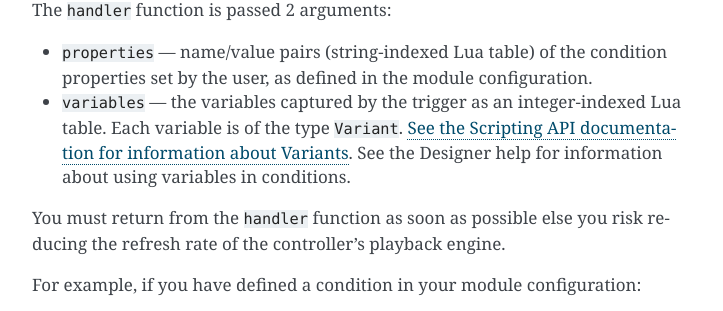
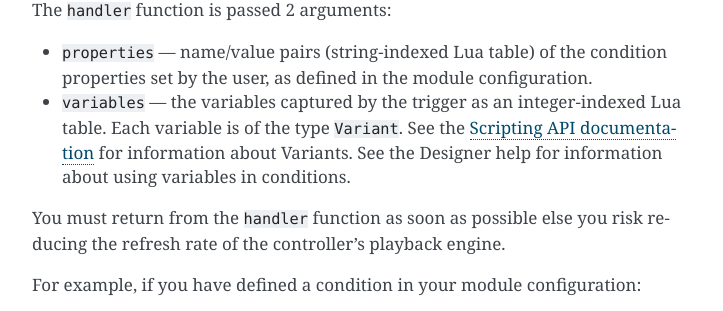
Before and after one commit to carallon/io-module-developer-guide, a Sphinx documentation site: the page built from source/guide/module-instances.rst, in a window 1280 px wide and 1400 px high, scrolled down 4260 px. Shown: the part 144-455 px from the top of the window, without its empty margins (388-1111 px from the left). Built offline with Sphinx 7.4.7, drawn with Linux system fonts in a browser that asks for light colours; some of the changed text lies outside the part shown.

```diff
--- a/source/guide/module-instances.rst
+++ b/source/guide/module-instances.rst
@@ -162,7 +162,7 @@ To test the condition, you implement the condition's ``handler`` function, retur
 The ``handler`` function is passed 2 arguments:
 
 * ``properties`` --- name/value pairs (string-indexed Lua table) of the condition properties set by the user, as defined in the module configuration.
-* ``variables`` --- the variables captured by the trigger as an integer-indexed Lua table. Each variable is of the type ``Variant``. `See the Scripting API documentation for information about Variants <http://www.pharoscontrols.com/software_help/designer2/Default.htm#Help/Reference/Scripting/Variants.htm>`_. See the Designer help for information about using variables in conditions.
+* ``variables`` --- the variables captured by the trigger as an integer-indexed Lua table. Each variable is of the type ``Variant``. See the `Scripting API documentation <http://www.pharoscontrols.com/software_help/designer2/Default.htm#Help/Reference/Scripting/Variants.htm>`_ for information about Variants. See the Designer help for information about using variables in conditions.
 
 You must return from the ``handler`` function as soon as possible else you risk reducing the refresh rate of the controller's playback engine.
 
@@ -223,7 +223,7 @@ Actions defined in the module configuration JSON file are accessed in Lua throug
 To implement a function to perform the action, you implement the action's ``handler`` function, which is passed 2 arguments:
 
 * ``properties`` --- name/value pairs (string-indexed Lua table) of the action properties set by the user, as defined in the module configuration.
-* ``variables`` --- the variables captured by the trigger as an integer-indexed Lua table. Each variable is of the type ``Variant``. `See the Scripting API documentation for information about Variants <http://www.pharoscontrols.com/software_help/designer2/Default.htm#Help/Reference/Scripting/Variants.htm>`_. See the Designer help for information about using variables in actions.
+* ``variables`` --- the variables captured by the trigger as an integer-indexed Lua table. Each variable is of the type ``Variant``. See the `Scripting API documentation <http://www.pharoscontrols.com/software_help/designer2/Default.htm#Help/Reference/Scripting/Variants.htm>`_ for information about Variants. See the Designer help for information about using variables in actions.
 
 You must return from the ``handler`` function as soon as possible else you risk reducing the refresh rate of the controller's playback engine.
 
@@ -292,4 +292,4 @@ For example, to start timeline 4 on all controllers from a module action:
         controller.get_timeline(variables[1]):start()
     end
 
-Where ``variables`` is the array of values passed to ``module:broadcast()``, converted to the ``Variant`` type. `See the Scripting API documentation for information about Variants <http://www.pharoscontrols.com/software_help/designer2/Default.htm#Help/Reference/Scripting/Variants.htm>`_.
+Where ``variables`` is the array of values passed to ``module:broadcast()``, converted to the ``Variant`` type. See the `Scripting API documentation <http://www.pharoscontrols.com/software_help/designer2/Default.htm#Help/Reference/Scripting/Variants.htm>`_ for information about Variants.
```
